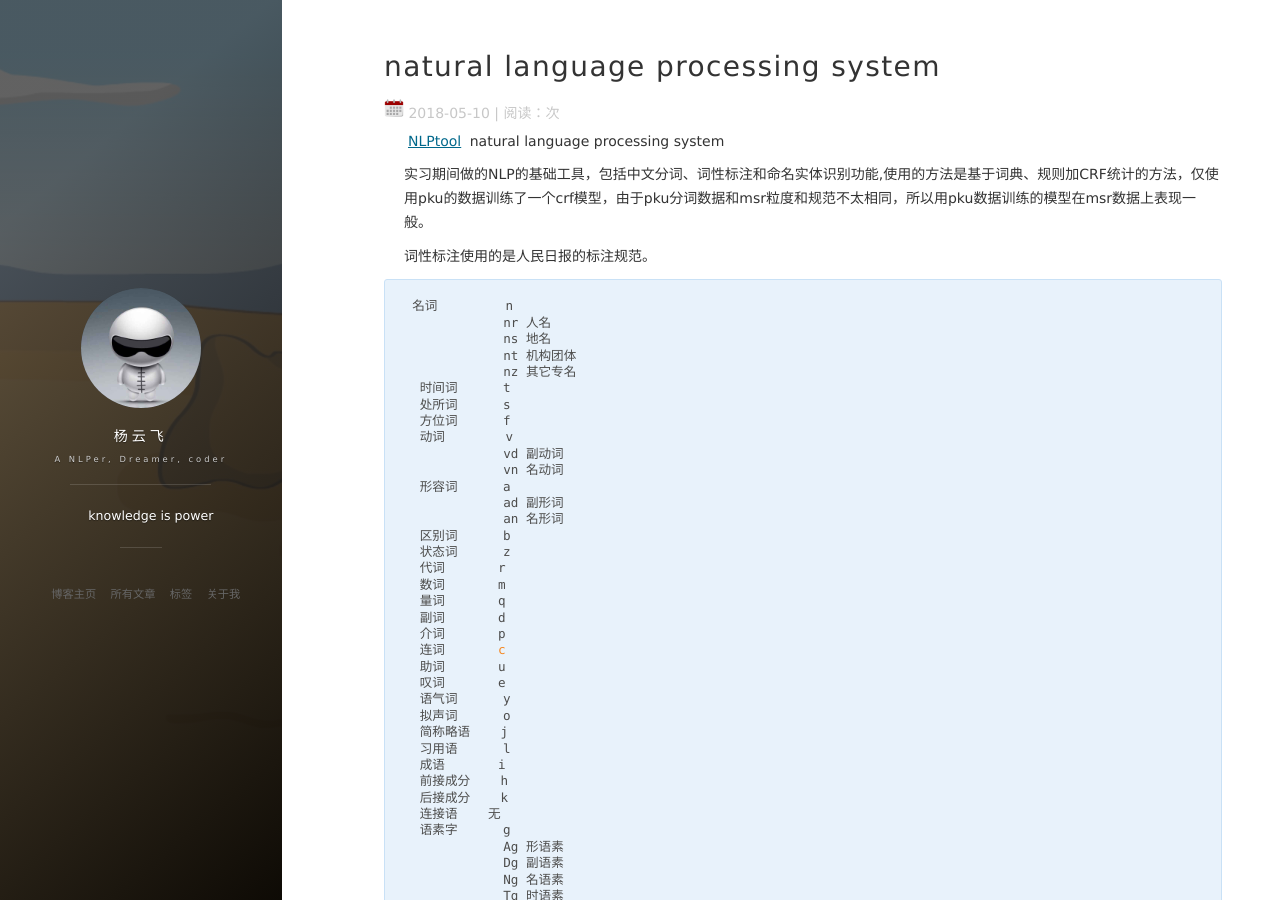
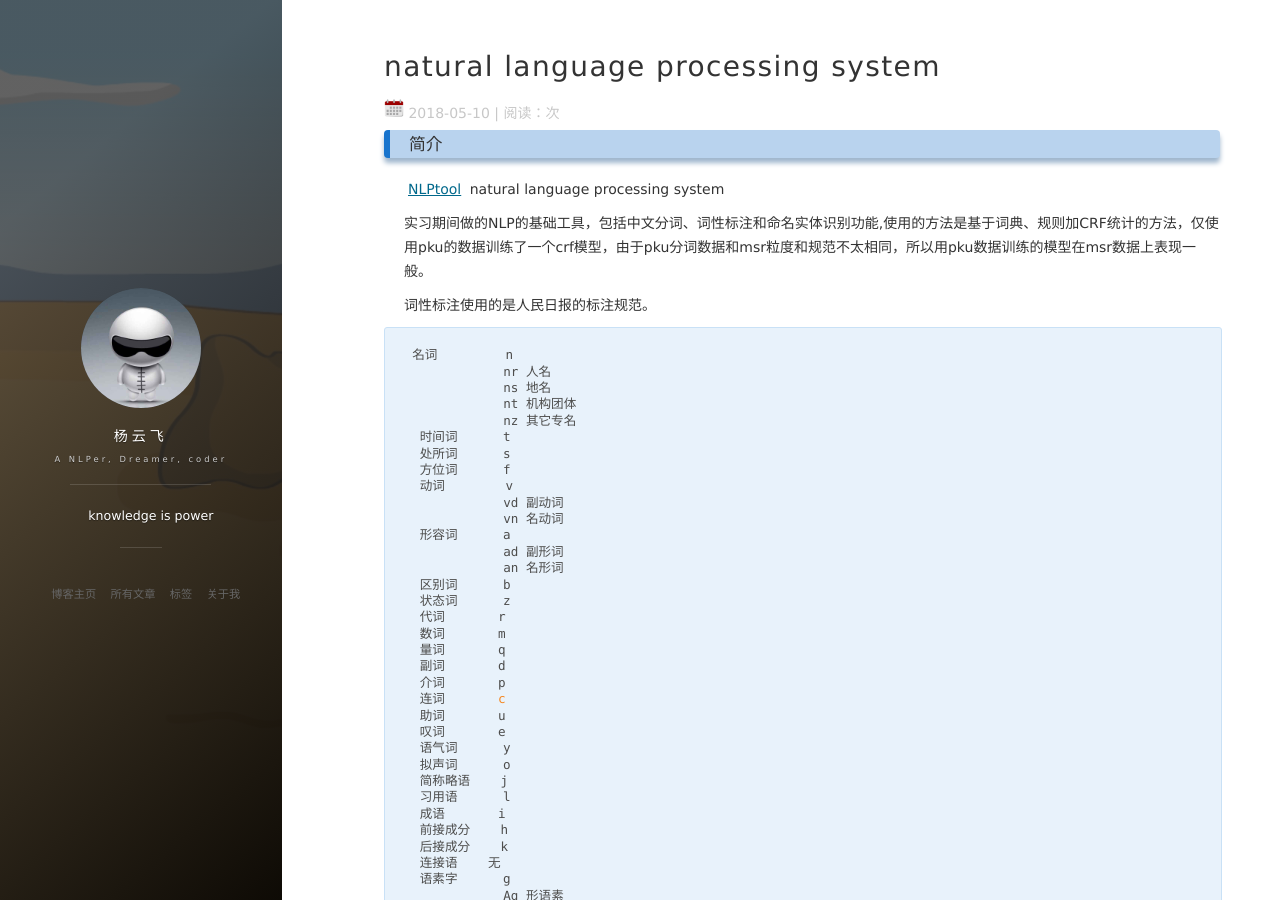
Before and after one commit to king-yyf/king-yyf.github.io, a Jekyll site: the page built from _posts/2018-05-10-dfnlp.md, in a window 1280 px wide and 900 px high. Built offline with Jekyll 4.4.1, drawn with Linux system fonts in a browser that asks for light colours; nearby versions of some CDN libraries; comment, search, counter and statistics services are not loaded.

Commit message:
add dfnlp

```diff
--- a/_posts/2018-05-10-dfnlp.md
+++ b/_posts/2018-05-10-dfnlp.md
@@ -4,6 +4,8 @@ title: natural language processing system
 date: 2018-05-10
 tags: 项目
 ---
+
+### 简介
 
 [NLPtool](https://github.com/king-yyf/DFNLP) natural language processing system
 
```
